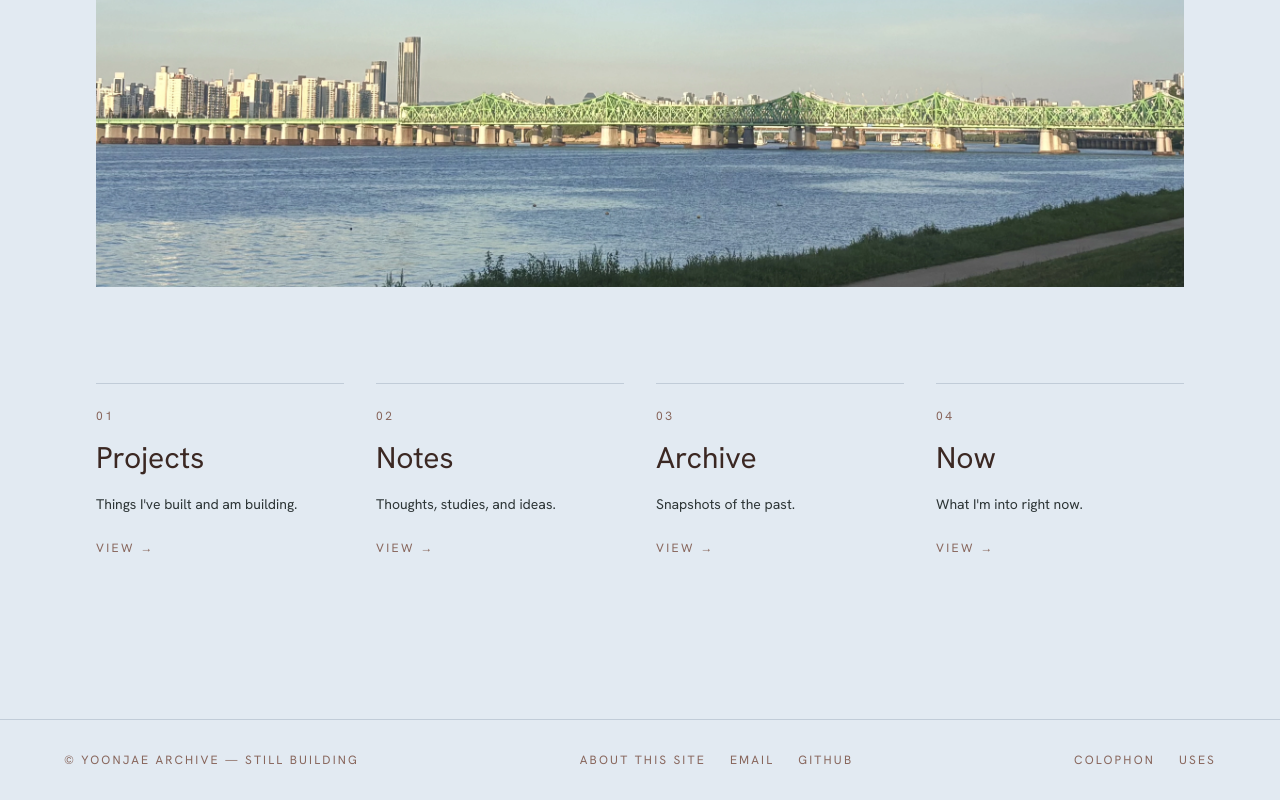
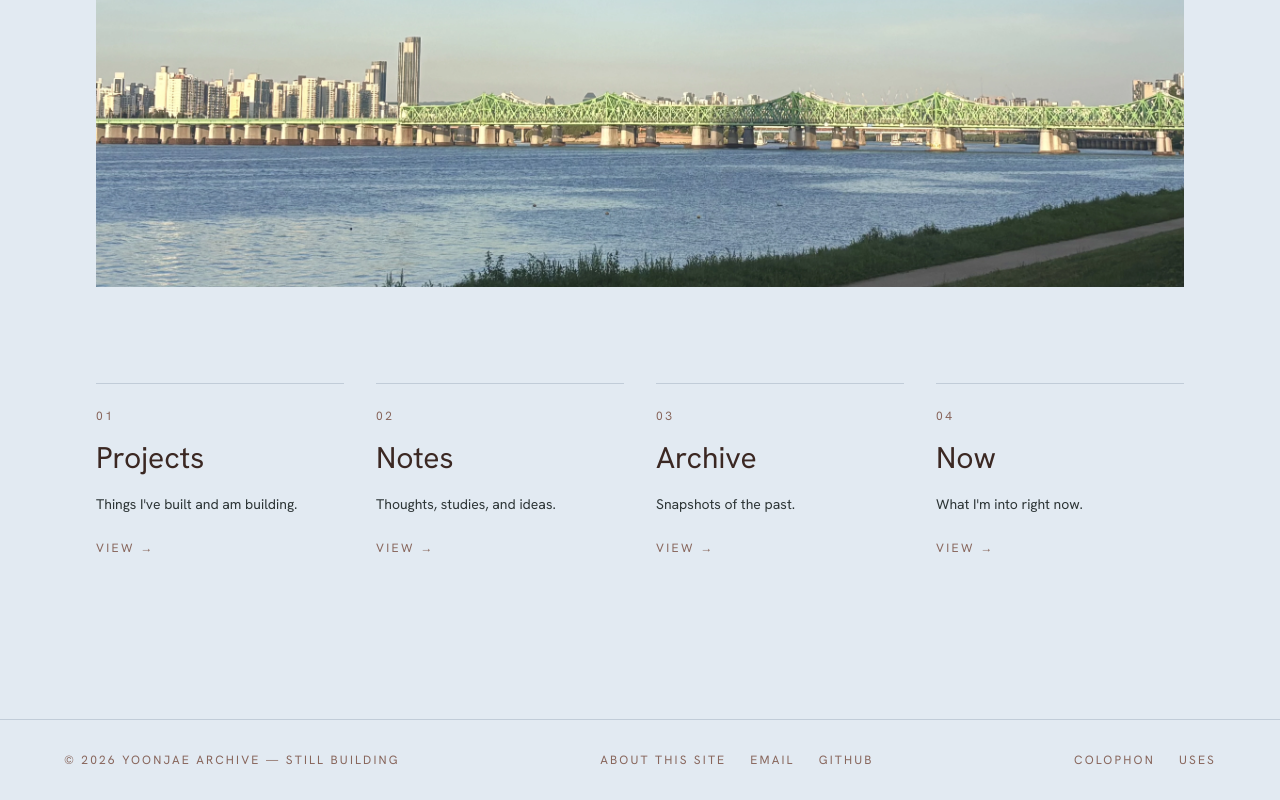
Before and after one commit to yunzaex/still-building, a Next.js app: page / in a window 1280 px wide. Shown: the part 763-1563 px from the top of the page. Built offline with nearby package versions, Linux system fonts and the light colour scheme; a web font is replaced by a local one.

Commit message:
feat: Footer 정보 및 링크 정리

```diff
--- a/components/Footer.tsx
+++ b/components/Footer.tsx
@@ -1,3 +1,4 @@
+import { siteConfig } from "@/config/site";
 import Link from "next/link";
 
 const footerLinks = [
@@ -12,17 +13,17 @@ export default function Footer() {
   return (
     <footer className="border-t border-[var(--line)] px-8 py-8">
       <div className="mx-auto flex max-w-6xl flex-col gap-6 md:flex-row md:items-end md:justify-between">
-        <p className={footerTextStyle}>© YOONJAE ARCHIVE — STILL BUILDING</p>
+        <p className={footerTextStyle}>{siteConfig.copyright}</p>
 
         <nav className="flex gap-6">
           <Link href="/about" className={footerTextStyle}>
             About this site
           </Link>
-          <a href="mailto:yunjae27@gmail.com" className={footerTextStyle}>
+          <a href={`mailto:${siteConfig.email}`} className={footerTextStyle}>
             Email
           </a>
           <a
-            href="https://github.com/yunzaex"
+            href={siteConfig.githubUrl}
             target="_blank"
             rel="noreferrer"
             className={footerTextStyle}
--- /dev/null
+++ b/config/site.ts
@@ -0,0 +1,9 @@
+export const siteConfig = {
+  name: "STILL BUILDING",
+  archiveName: "YOONJAE ARCHIVE",
+
+  email: "yunjae27@gmail.com",
+  githubUrl: "https://github.com/yunzaex",
+
+  copyright: `© ${new Date().getFullYear()} YOONJAE ARCHIVE — STILL BUILDING`,
+};
```
Also changed, not shown: app/about/page.tsx (added), 1 other file (tests, documents, lock files or other folders).
